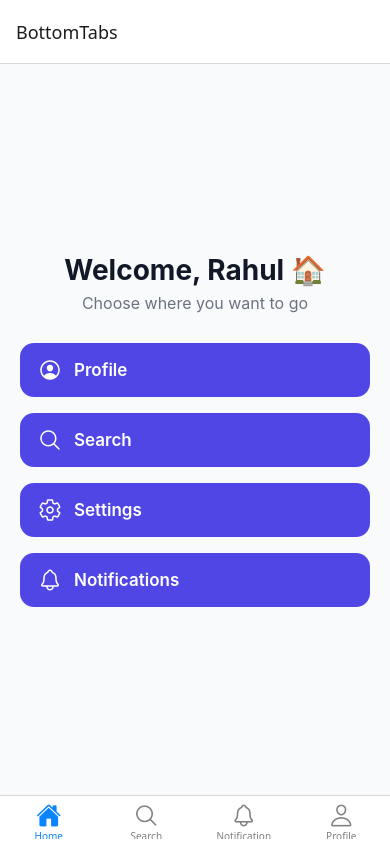
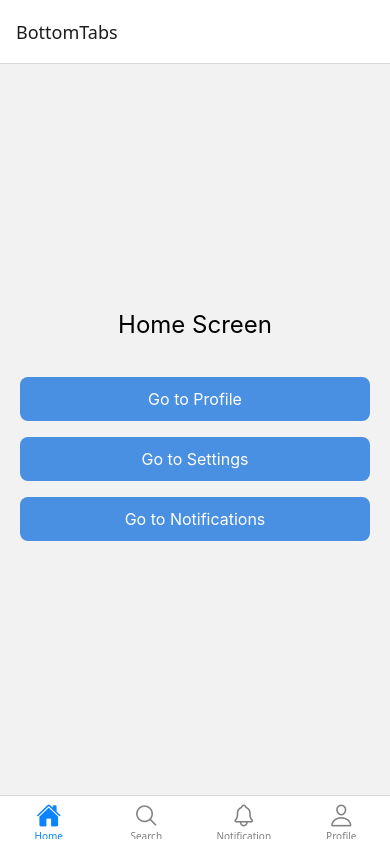
Before and after one commit to rahulsingchauhan/SocialAndroid, a React Native app: screen /Home in a window 390 px wide. Built offline with nearby package versions, Linux system fonts and the light colour scheme.

Commit message:
SomeChanges

```diff
--- a/src/navigation/stackNavigation/StackNavigator.jsx
+++ b/src/navigation/stackNavigation/StackNavigator.jsx
@@ -7,6 +7,7 @@ import { createNativeStackNavigator } from '@react-navigation/native-stack';
 import SettingsScreen from '../../screens/SettingsScreen';
 import EditProfileScreen from '../../screens/EditProfileScreen';
 import BottomTabs from '../bottomNavigation/BottomTabs';
+import NotificationsScreen from '../../screens/NotificationsScreen';
 
 
 const Stack = createNativeStackNavigator();
@@ -17,6 +18,7 @@ const StackNavigator = () => {
       <Stack.Screen name="BottomTabs" component={BottomTabs} />
       <Stack.Screen name="SettingsScreen" component={SettingsScreen} />
       <Stack.Screen name="EditProfileScreen" component={EditProfileScreen} />
+      <Stack.Screen name="NotificationsScreen" component={NotificationsScreen} />
     </Stack.Navigator>
   );
 };
--- a/src/screens/HomeScreen.jsx
+++ b/src/screens/HomeScreen.jsx
@@ -1,87 +1,58 @@
+import { useNavigation } from '@react-navigation/native';
 import React from 'react';
-import {View, Text, StyleSheet, TouchableOpacity} from 'react-native';
-import Icon from 'react-native-vector-icons/Ionicons';
+import { View, Text, StyleSheet, TouchableOpacity } from 'react-native';
 
-const HomeScreen = ({navigation}) => {
+const HomeScreen = () => {
+  const navigation = useNavigation();
+
+  // List of buttons/screens
+  const buttons = [
+    { title: 'Go to Profile', screen: 'Profile' },
+    { title: 'Go to Settings', screen: 'SettingsScreen' },
+    { title: 'Go to Notifications', screen: 'NotificationsScreen' },
+  ];
+
   return (
     <View style={styles.container}>
-      <Text style={styles.header}>Welcome, Rahul 🏠</Text>
-      <Text style={styles.subText}>Choose where you want to go</Text>
+      <Text style={styles.title}>Home Screen</Text>
 
-      <View style={styles.buttonsContainer}>
-        <HomeButton
-          icon="person-circle-outline"
-          label="Profile"
-          onPress={() => navigation.navigate('BottomTabs')}
-        />
-        <HomeButton
-          icon="search-outline"
-          label="Search"
-          onPress={() => navigation.navigate('SearchScreen')}
-        />
-        <HomeButton
-          icon="settings-outline"
-          label="Settings"
-          onPress={() => navigation.navigate('SettingsScreen')}
-        />
-
-        <HomeButton
-          icon="notifications-outline"
-          label="Notifications"
-          onPress={() => navigation.navigate('Notifications')}
-        />
-      </View>
+      {buttons.map((btn, index) => (
+        <TouchableOpacity
+          key={index}
+          style={styles.button}
+          onPress={() => navigation.navigate(btn.screen)}
+        >
+          <Text style={styles.buttonText}>{btn.title}</Text>
+        </TouchableOpacity>
+      ))}
     </View>
   );
 };
 
-const HomeButton = ({icon, label, onPress}) => (
-  <TouchableOpacity style={styles.button} onPress={onPress}>
-    <Icon name={icon} size={24} color="#FFFFFF" style={styles.icon} />
-    <Text style={styles.buttonText}>{label}</Text>
-  </TouchableOpacity>
-);
-
-export default HomeScreen;
-
 const styles = StyleSheet.create({
   container: {
     flex: 1,
-    backgroundColor: '#F9FAFB',
-    padding: 20,
     justifyContent: 'center',
+    alignItems: 'center',
+    paddingHorizontal: 20,
   },
-  header: {
-    fontSize: 28,
-    fontWeight: '700',
-    color: '#111827',
-    textAlign: 'center',
-    marginBottom: 6,
-  },
-  subText: {
-    fontSize: 16,
-    color: '#6B7280',
-    textAlign: 'center',
+  title: {
+    fontSize: 24,
     marginBottom: 30,
   },
-  buttonsContainer: {
-    gap: 16,
-  },
   button: {
-    backgroundColor: '#4F46E5',
-    flexDirection: 'row',
+    backgroundColor: '#4A90E2',
+    paddingVertical: 12,
+    paddingHorizontal: 20,
+    borderRadius: 8,
+    marginVertical: 8,
+    width: '100%',
     alignItems: 'center',
-    paddingVertical: 14,
-    paddingHorizontal: 18,
-    borderRadius: 14,
-    elevation: 2,
-  },
-  icon: {
-    marginRight: 12,
   },
   buttonText: {
-    color: '#FFFFFF',
-    fontSize: 17,
-    fontWeight: '600',
+    color: '#fff',
+    fontSize: 16,
   },
 });
+
+export default HomeScreen;
```
